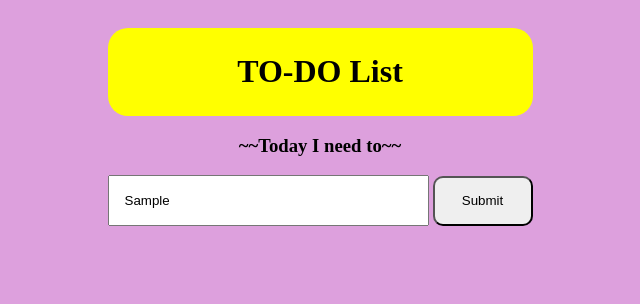
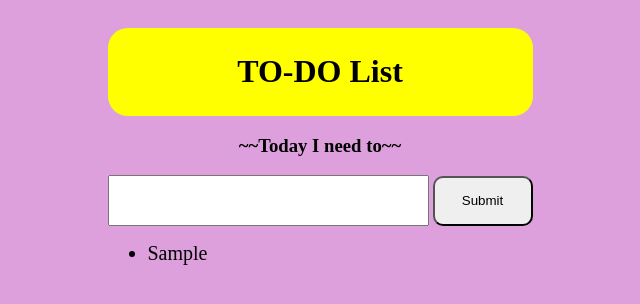
Before and after one commit to dts-kominfo-rea2b/challenge-08-tiarroelpridatamba1108, a website: page index.html in a window 1280 px wide. Both pictures are taken after typing "Sample" into the empty fields and a click on the button "Submit". Shown: the whole page, without its empty margins (320-960 px from the left). Drawn offline with Linux system fonts and the light colour scheme.

Commit message:
challenge-dom

```diff
--- a/index.html
+++ b/index.html
@@ -47,7 +47,7 @@
       // Fungsi yang digunakan untuk menambahkan tulisan
       // Jangan ubah cara deklarasi fungsinya, cukup isi saja
       function fnClickHandler(toDoItem) {
-        output.appendChild(createListItem(toDoItem));
+        output.appendChild(createItemList(toDoItem));
         input.value = "";
       }
 
```
